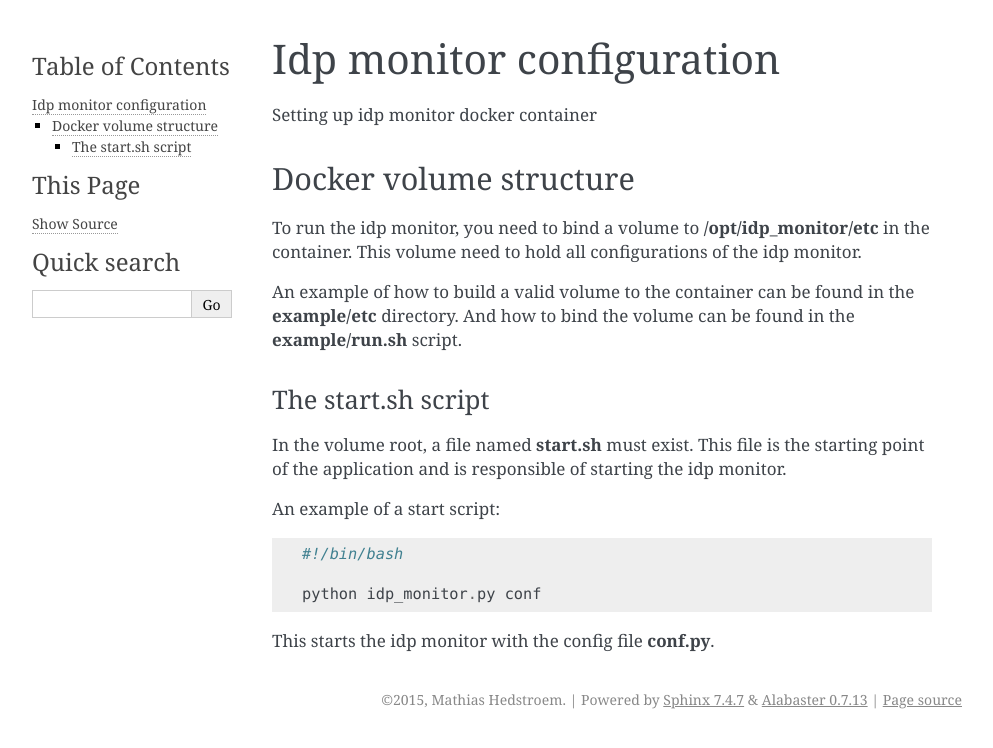
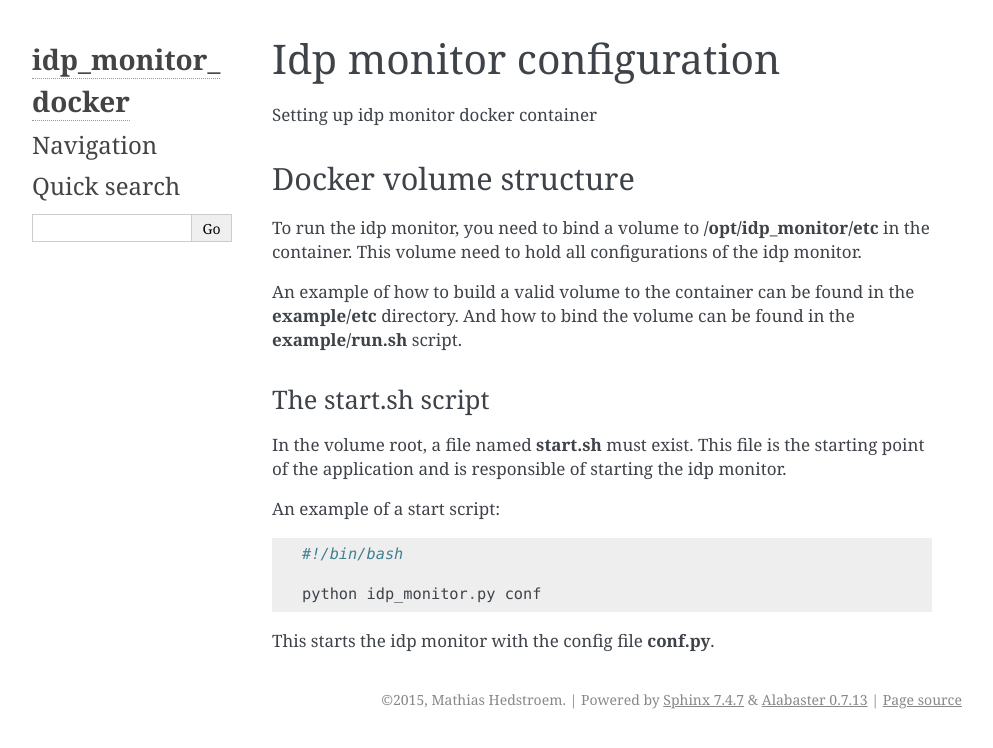
Before and after one commit to its-dirg/idp_monitor_docker, a Sphinx documentation site: the page built from doc/configuration.rst, in a window 1280 px wide. Shown: the top 748 px of the page, without its empty margins (148-1141 px from the left). Built offline with Sphinx 7.4.7, drawn with Linux system fonts in a browser that asks for light colours; some of the changed lines change nothing that is shown.

Commit message:
Added html make.sh. Changed doc conf.py to standard

```diff
--- a/doc/conf.py
+++ b/doc/conf.py
@@ -1,7 +1,7 @@
 # -*- coding: utf-8 -*-
 #
-# idp monitor docker documentation build configuration file, created by
-# sphinx-quickstart on Tue May 19 15:36:59 2015.
+# idp_monitor_docker documentation build configuration file, created by
+# sphinx-quickstart on Mon Mar 31 14:34:22 2015.
 #
 # This file is execfile()d with the current directory set to its
 # containing dir.
@@ -14,7 +14,8 @@
 
 import sys
 import os
-import shlex
+
+import alabaster
 
 # If extensions (or modules to document with autodoc) are in another directory,
 # add these directories to sys.path here. If the directory is relative to the
@@ -29,14 +30,15 @@
 # Add any Sphinx extension module names here, as strings. They can be
 # extensions coming with Sphinx (named 'sphinx.ext.*') or your custom
 # ones.
-extensions = []
+extensions = [
+    'alabaster',
+    'sphinx.ext.autodoc'
+]
 
 # Add any paths that contain templates here, relative to this directory.
 templates_path = ['_templates']
 
-# The suffix(es) of source filenames.
-# You can specify multiple suffix as a list of string:
-# source_suffix = ['.rst', '.md']
+# The suffix of source filenames.
 source_suffix = '.rst'
 
 # The encoding of source files.
@@ -46,25 +48,21 @@
 master_doc = 'index'
 
 # General information about the project.
-project = u'idp monitor docker'
+project = u'idp_monitor_docker'
 copyright = u'2015, Mathias Hedstroem'
-author = u'Mathias Hedstroem'
 
 # The version info for the project you're documenting, acts as replacement for
 # |version| and |release|, also used in various other places throughout the
 # built documents.
 #
 # The short X.Y version.
-version = '0.0.1'
+version = '0.1'
 # The full version, including alpha/beta/rc tags.
-release = '0.0.1'
+release = '0.1'
 
 # The language for content autogenerated by Sphinx. Refer to documentation
 # for a list of supported languages.
-#
-# This is also used if you do content translation via gettext catalogs.
-# Usually you set "language" from the command line for these cases.
-language = None
+#language = None
 
 # There are two options for replacing |today|: either, you set today to some
 # non-false value, then it is used:
@@ -100,15 +98,30 @@
 # If true, keep warnings as "system message" paragraphs in the built documents.
 #keep_warnings = False
 
-# If true, `todo` and `todoList` produce output, else they produce nothing.
-todo_include_todos = False
-
 
 # -- Options for HTML output ----------------------------------------------
 
 # The theme to use for HTML and HTML Help pages.  See the documentation for
 # a list of builtin themes.
+html_theme_path = [alabaster.get_path()]
 html_theme = 'alabaster'
+html_sidebars = {
+   '**': [
+       'about.html',
+       'navigation.html',
+       'searchbox.html',
+       'donate.html',
+   ]
+}
+
+html_theme_options = {
+   'description': '',
+   'github_button': False,
+   'github_user': 'its-dirg',
+   'github_repo': 'idp_monitor_docker',
+   'github_banner': False,
+
+}
 
 # Theme options are theme-specific and customize the look and feel of a theme
 # further.  For a list of options available for each theme, see the
@@ -185,22 +198,9 @@
 # This is the file name suffix for HTML files (e.g. ".xhtml").
 #html_file_suffix = None
 
-# Language to be used for generating the HTML full-text search index.
-# Sphinx supports the following languages:
-#   'da', 'de', 'en', 'es', 'fi', 'fr', 'hu', 'it', 'ja'
-#   'nl', 'no', 'pt', 'ro', 'ru', 'sv', 'tr'
-#html_search_language = 'en'
+# Output file base name for HTML help builder.
+htmlhelp_basename = 'idp_monitor_dockerdoc'
 
-# A dictionary with options for the search language support, empty by default.
-# Now only 'ja' uses this config value
-#html_search_options = {'type': 'default'}
-
-# The name of a javascript file (relative to the configuration directory) that
-# implements a search results scorer. If empty, the default will be used.
-#html_search_scorer = 'scorer.js'
-
-# Output file base name for HTML help builder.
-htmlhelp_basename = 'idpmonitordockerdoc'
 
 # -- Options for LaTeX output ---------------------------------------------
 
@@ -213,16 +213,13 @@
 
 # Additional stuff for the LaTeX preamble.
 #'preamble': '',
-
-# Latex figure (float) alignment
-#'figure_align': 'htbp',
 }
 
 # Grouping the document tree into LaTeX files. List of tuples
 # (source start file, target name, title,
 #  author, documentclass [howto, manual, or own class]).
 latex_documents = [
-  (master_doc, 'idpmonitordocker.tex', u'idp monitor docker Documentation',
+  ('index', 'idp_monitor_docker.tex', u'idp_monitor_docker Documentation',
    u'Mathias Hedstroem', 'manual'),
 ]
 
@@ -252,8 +249,8 @@
 # One entry per manual page. List of tuples
 # (source start file, name, description, authors, manual section).
 man_pages = [
-    (master_doc, 'idpmonitordocker', u'idp monitor docker Documentation',
-     [author], 1)
+    ('index', 'idp_monitor_docker', u'idp_monitor_docker Documentation',
+     [u'Mathias Hedstroem'], 1)
 ]
 
 # If true, show URL addresses after external links.
@@ -266,8 +263,8 @@
 # (source start file, target name, title, author,
 #  dir menu entry, description, category)
 texinfo_documents = [
-  (master_doc, 'idpmonitordocker', u'idp monitor docker Documentation',
-   author, 'idpmonitordocker', 'One line description of project.',
+  ('index', 'idp_monitor_docker', u'idp_monitor_docker Documentation',
+   u'Mathias Hedstroem', 'idp_monitor_docker', 'One line description of project.',
    'Miscellaneous'),
 ]
 
```
Also changed, not shown: 1 other file.
